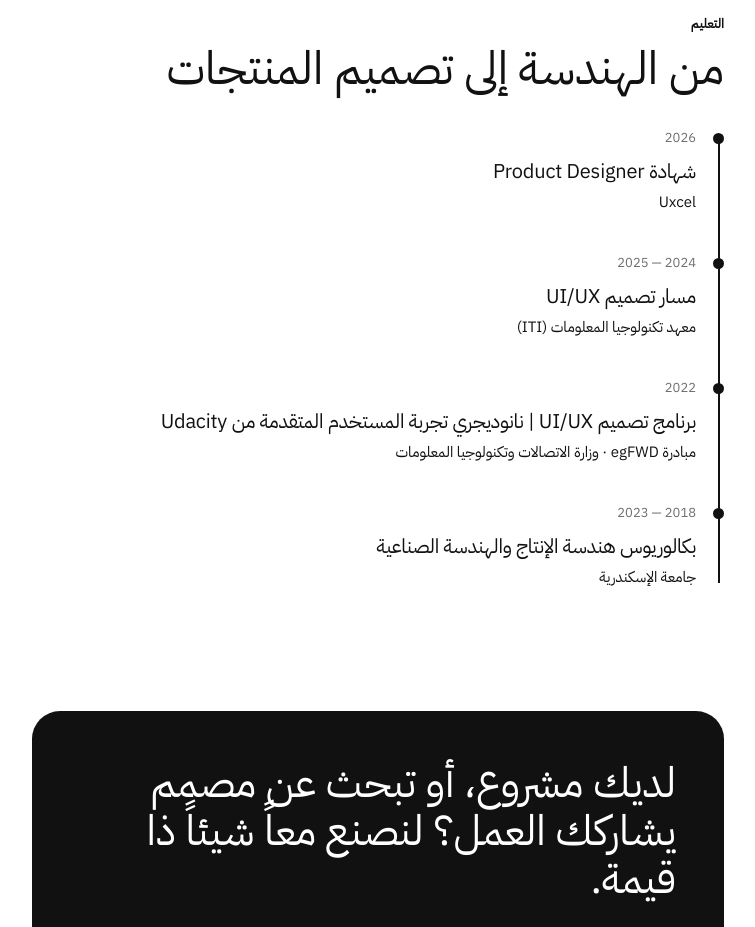
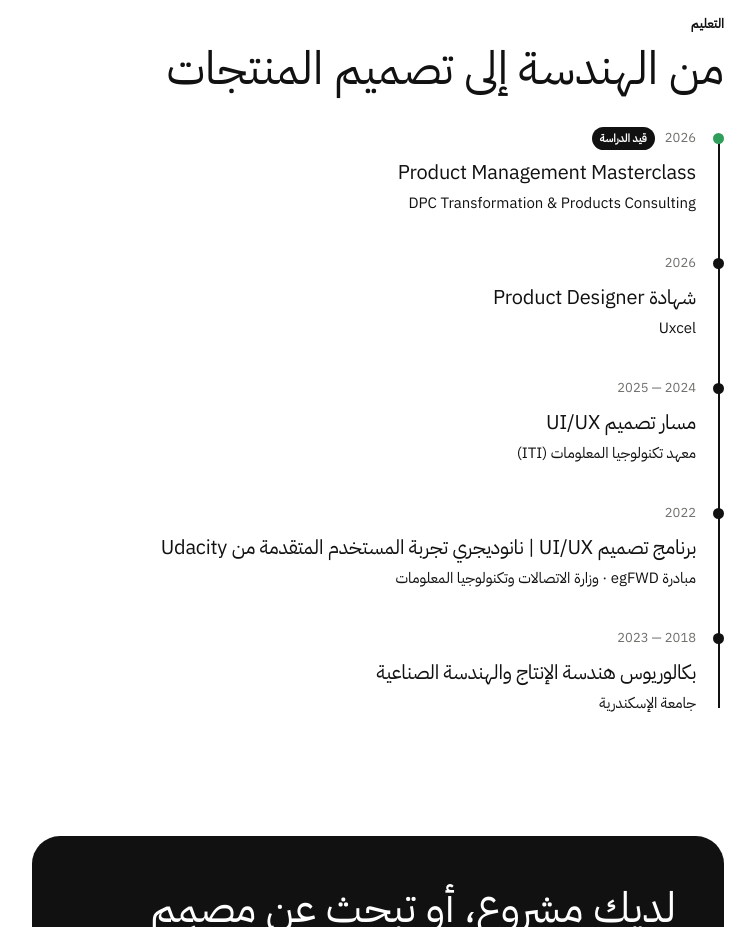
Before and after one commit to mariamalikhamis/MariamAli-portfolio, a Next.js app: page /ar in a window 1280 px wide. Shown: the part 5340-6267 px from the top of the page, without its empty margins (32-787 px from the left). Built offline with nearby package versions, Linux system fonts and the light colour scheme; no server answers.

Commit message:
Add Product Management Masterclass (in progress) to Education
Co-Authored-By: Claude Opus 5.5 <noreply@anthropic.com>
Claude-Session: https://claude.ai/code/session_01U5CkFzGBaB6VJcbEUdtjWu

```diff
--- a/src/app/[locale]/page.tsx
+++ b/src/app/[locale]/page.tsx
@@ -166,8 +166,11 @@ export default async function Home({ params }: { params: Promise<{ locale: strin
               </header>
                   <ol className="tl tl-edu" data-reveal style={{ '--n': t.edu.length } as React.CSSProperties}>
                     {t.edu.map((x, i) => (
-                      <li key={x.title + x.org} className="tl-item" style={{ '--i': t.edu.length - 1 - i } as React.CSSProperties}>
-                        <span className="tl-when">{x.when}</span>
+                      <li key={x.title + x.org} className={x.now ? 'tl-item is-now' : 'tl-item'} style={{ '--i': t.edu.length - 1 - i } as React.CSSProperties}>
+                        <span className="tl-when">
+                          {x.when}
+                          {x.now ? <span className="tl-now">{t.inProgress}</span> : null}
+                        </span>
                         <span className="tl-title">{x.title}</span>
                         <span className="tl-org">{x.org}</span>
                         {x.note ? <span className="tl-body">{x.note}</span> : null}
--- a/src/content/i18n.ts
+++ b/src/content/i18n.ts
@@ -87,10 +87,11 @@ const en = {
   nowTag: 'Now',
   inProgress: 'In progress',
   edu: [
-    { when: '2026', title: 'Product Designer Certification', org: 'Uxcel', note: '' },
-    { when: '2024 — 2025', title: 'UI/UX Design Track', org: 'Information Technology Institute (ITI)', note: '' },
-    { when: '2022', title: 'UI/UX Design Program | Udacity nanodegree in advanced user experience', org: 'egFWD · Ministry of Communications and IT', note: '' },
-    { when: '2018 — 2023', title: 'B.Sc. Production and Industrial Engineering', org: 'Alexandria University', note: '' },
+    { when: '2026', title: 'Product Management Masterclass', org: 'DPC Transformation & Products Consulting', note: '', now: true },
+    { when: '2026', title: 'Product Designer Certification', org: 'Uxcel', note: '', now: false },
+    { when: '2024 — 2025', title: 'UI/UX Design Track', org: 'Information Technology Institute (ITI)', note: '', now: false },
+    { when: '2022', title: 'UI/UX Design Program | Udacity nanodegree in advanced user experience', org: 'egFWD · Ministry of Communications and IT', note: '', now: false },
+    { when: '2018 — 2023', title: 'B.Sc. Production and Industrial Engineering', org: 'Alexandria University', note: '', now: false },
   ],
   expEyebrow: 'Experience',
   expTitle: 'Where I’ve worked',
@@ -178,10 +179,11 @@ const ar: Dict = {
   nowTag: 'الآن',
   inProgress: 'قيد الدراسة',
   edu: [
-    { when: '2026', title: 'شهادة Product Designer', org: 'Uxcel', note: '' },
-    { when: '2024 — 2025', title: 'مسار تصميم UI/UX', org: 'معهد تكنولوجيا المعلومات (ITI)', note: '' },
-    { when: '2022', title: 'برنامج تصميم UI/UX | نانوديجري تجربة المستخدم المتقدمة من Udacity', org: 'مبادرة egFWD · وزارة الاتصالات وتكنولوجيا المعلومات', note: '' },
-    { when: '2018 — 2023', title: 'بكالوريوس هندسة الإنتاج والهندسة الصناعية', org: 'جامعة الإسكندرية', note: '' },
+    { when: '2026', title: 'Product Management Masterclass', org: 'DPC Transformation & Products Consulting', note: '', now: true },
+    { when: '2026', title: 'شهادة Product Designer', org: 'Uxcel', note: '', now: false },
+    { when: '2024 — 2025', title: 'مسار تصميم UI/UX', org: 'معهد تكنولوجيا المعلومات (ITI)', note: '', now: false },
+    { when: '2022', title: 'برنامج تصميم UI/UX | نانوديجري تجربة المستخدم المتقدمة من Udacity', org: 'مبادرة egFWD · وزارة الاتصالات وتكنولوجيا المعلومات', note: '', now: false },
+    { when: '2018 — 2023', title: 'بكالوريوس هندسة الإنتاج والهندسة الصناعية', org: 'جامعة الإسكندرية', note: '', now: false },
   ],
   expEyebrow: 'الخبرات',
   expTitle: 'أين عملت',
```
